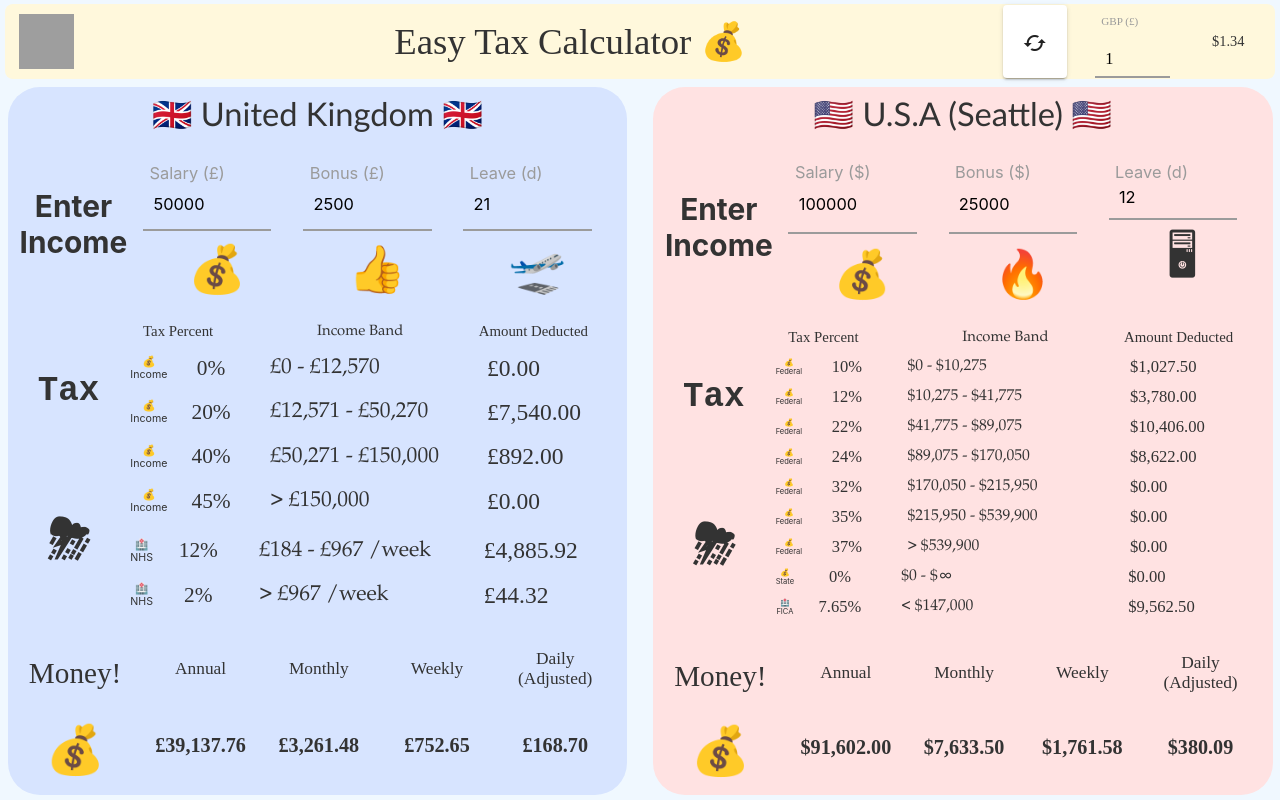
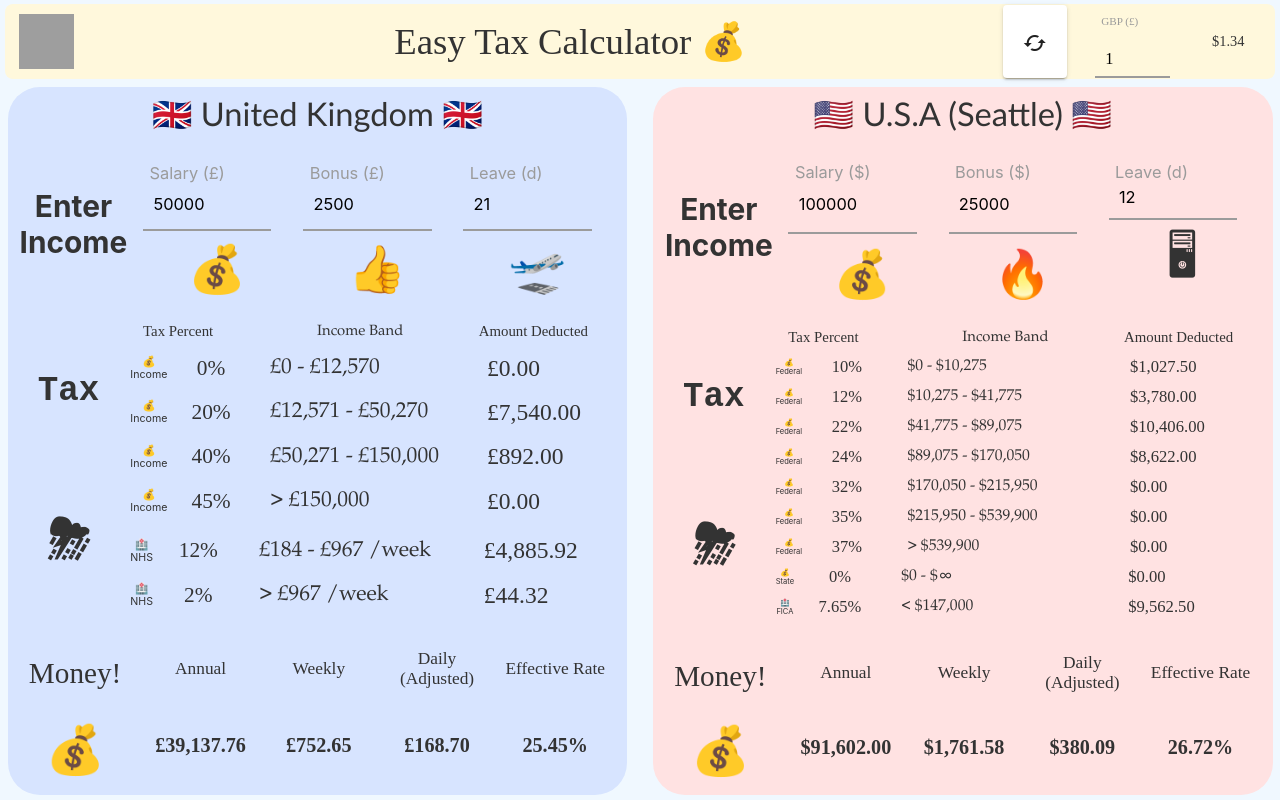
Before and after one commit to Ellipsoul/tax-calculator-pwa, an Angular app: page / in a window 1280 px wide. Built offline with nearby package versions, Linux system fonts and the light colour scheme; grey boxes are pictures that could not be loaded.

Commit message:
Removed monthly take home calculations and replaced with an effective tax rate. Last commit unless I find a bug or decide to add more states

```diff
--- a/package.json
+++ b/package.json
@@ -1,6 +1,6 @@
 {
   "name": "tax-calculator-pwa",
-  "version": "3.0.2",
+  "version": "3.1.0",
   "scripts": {
     "ng": "ng",
     "start": "ng serve",
--- a/src/app/uktaxes/uktaxes.component.html
+++ b/src/app/uktaxes/uktaxes.component.html
@@ -179,11 +179,6 @@
         <div ngClass="tc-info">Annual</div>
         <div ngClass="tc-value">£{{takeHomeYear | number: '.2-2'}}</div>
       </div>
-      <!-- Monthly -->
-      <div ngClass="total-comp">
-        <div ngClass="tc-info">Monthly</div>
-        <div ngClass="tc-value">£{{takeHomeMonth | number: '.2-2'}}</div>
-      </div>
       <!-- Weekly -->
       <div ngClass="total-comp">
         <div ngClass="tc-info">Weekly</div>
@@ -194,6 +189,11 @@
         <div ngClass="tc-info">Daily (Adjusted)</div>
         <div ngClass="tc-value">£{{takeHomeDayAdj | number: '.2-2'}}</div>
       </div>
+      <!-- Effective Tax Rate -->
+      <div ngClass="total-comp">
+        <div ngClass="tc-info">Effective Rate</div>
+        <div ngClass="tc-value">{{effectiveTaxRate | number: '.2-2'}}%</div>
+      </div>
     </div>
   </div>
 </div>
--- a/src/app/uktaxes/uktaxes.component.ts
+++ b/src/app/uktaxes/uktaxes.component.ts
@@ -25,10 +25,12 @@ export class UktaxesComponent implements OnInit {
 
   // Take home salary calculations
   takeHomeYear:number = this.totalCompYear - this.income_20 - this.income_40 - this.income_45 - this.nhs_12 - this.nhs_2;
-  takeHomeMonth:number = this.takeHomeYear / 12;
   takeHomeWeek:number = this.takeHomeYear / 52;
   // Adjusted for 253 working days (UK 2022) - leave days
   takeHomeDayAdj:number = this.takeHomeYear / (253 - this.leave);
+
+  // Effective Tax Percentage
+  effectiveTaxRate:number = 100 * (1 - (this.takeHomeYear/this.totalCompYear));
 
   // Keep all values updated every time a value changes
   updateValues():void {
@@ -43,9 +45,10 @@ export class UktaxesComponent implements OnInit {
     this.nhs_2 = 0.02 * 52 * Math.max(this.totalCompWeek - 967, 0)
 
     this.takeHomeYear = this.totalCompYear - this.income_20 - this.income_40 - this.income_45 - this.nhs_12 - this.nhs_2
-    this.takeHomeMonth = this.takeHomeYear / 12;
     this.takeHomeWeek = this.takeHomeYear / 52;
     this.takeHomeDayAdj = this.takeHomeYear / (253 - this.leave);
+
+    this.effectiveTaxRate = 100 * (1 - (this.takeHomeYear/this.totalCompYear));
   }
 
   constructor() { }
--- a/src/app/ustaxes/ustaxes.component.html
+++ b/src/app/ustaxes/ustaxes.component.html
@@ -188,11 +188,6 @@
         <div ngClass="tc-info">Annual</div>
         <div ngClass="tc-value">${{takeHomeYear | number: '.2-2'}}</div>
       </div>
-      <!-- Monthly -->
-      <div ngClass="total-comp">
-        <div ngClass="tc-info">Monthly</div>
-        <div ngClass="tc-value">${{takeHomeMonth | number: '.2-2'}}</div>
-      </div>
       <!-- Weekly -->
       <div ngClass="total-comp">
         <div ngClass="tc-info">Weekly</div>
@@ -203,6 +198,11 @@
         <div ngClass="tc-info">Daily (Adjusted)</div>
         <div ngClass="tc-value">${{takeHomeDayAdj | number: '.2-2'}}</div>
       </div>
+      <!-- Effective Tax Rate -->
+      <div ngClass="total-comp">
+        <div ngClass="tc-info">Effective Rate</div>
+        <div ngClass="tc-value">{{effectiveTaxRate| number: '.2-2'}}%</div>
+      </div>
     </div>
   </div>
 </div>
--- a/src/app/ustaxes/ustaxes.component.ts
+++ b/src/app/ustaxes/ustaxes.component.ts
@@ -29,10 +29,11 @@ export class UstaxesComponent implements OnInit {
   // Take home salary calculations
   takeHomeYear:number = (this.totalCompYear - this.income_10 - this.income_12 - this.income_22 -
     this.income_24 - this.income_32 - this.income_35 - this.income_37 - this.fica_765);
-  takeHomeMonth:number = this.takeHomeYear / 12;
   takeHomeWeek:number = this.takeHomeYear / 52;
   // Adjusted for 250 working days (2022 US) - leave days
   takeHomeDayAdj:number = this.takeHomeYear / (253 - this.leave);
+  // Effective Tax Rate
+  effectiveTaxRate:number = 100 * (1 - (this.takeHomeYear / this.totalCompYear));
 
   // Keep all values updated every time a value changes
   updateValues():void {
@@ -52,10 +53,11 @@ export class UstaxesComponent implements OnInit {
     // Take home salary calculations
     this.takeHomeYear = (this.totalCompYear - this.income_10 - this.income_12 - this.income_22 -
       this.income_24 - this.income_32 - this.income_35 - this.income_37 - this.fica_765);
-    this.takeHomeMonth = this.takeHomeYear / 12;
     this.takeHomeWeek = this.takeHomeYear / 52;
     // Adjusted for 250 working days (2022 US) - leave days
     this.takeHomeDayAdj = this.takeHomeYear / (253 - this.leave);
+
+    this.effectiveTaxRate = 100 * (1 - (this.takeHomeYear / this.totalCompYear));
   }
 
   constructor() { }
```
